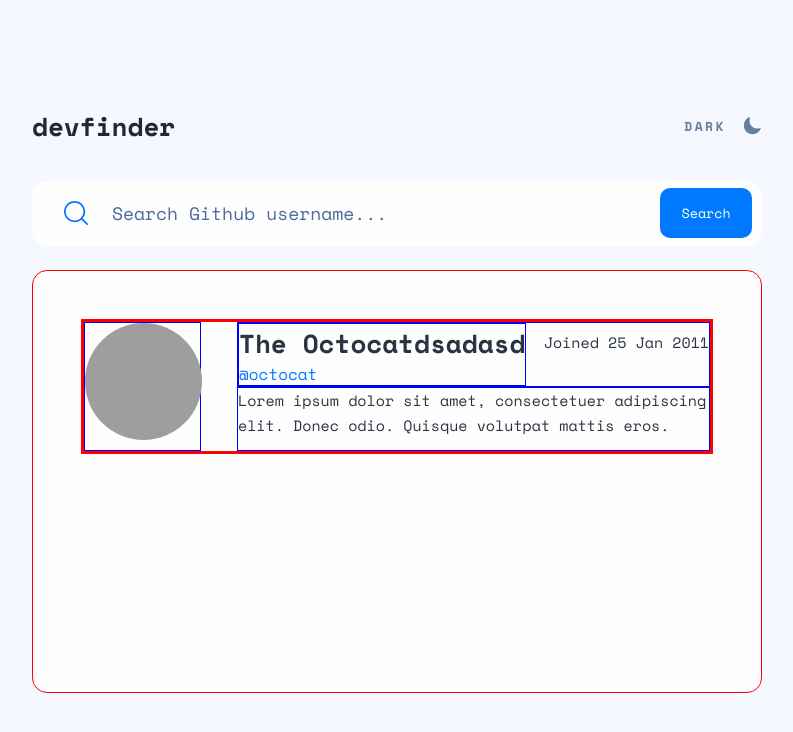
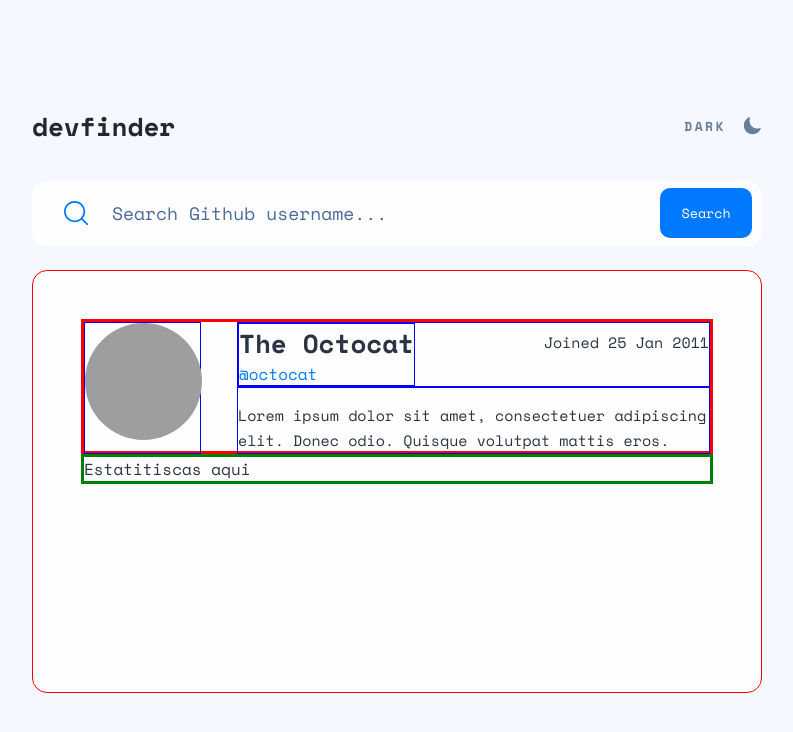
Before and after one commit to brunocs90/github-user-search-app, a React (Vite) app: page / in a window 1280 px wide. Shown: the top 732 px of the page, without its empty margins (243-1036 px from the left). Built offline with nearby package versions, Linux system fonts and the light colour scheme; grey boxes are pictures that could not be loaded.

Commit message:
user Statistics

```diff
--- a/src/components/CardUser/index.tsx
+++ b/src/components/CardUser/index.tsx
@@ -1,10 +1,12 @@
 import UserHeader from '../UserHeader';
+import UserStatistics from '../UserStatistics';
 import { CardUserContainer } from './styles';
 
 export default function CardUser() {
     return (
         <CardUserContainer>
             <UserHeader />
+            <UserStatistics />
         </CardUserContainer>
     );
 }
--- a/src/components/UserHeader/index.tsx
+++ b/src/components/UserHeader/index.tsx
@@ -1,14 +1,14 @@
-import { UserHeaderContainerBio } from './styles';
+import { UserHeaderContainer } from './styles';
 
 export default function UserHeader() {
     return (
-        <UserHeaderContainerBio>
+        <UserHeaderContainer>
             <div id="item-1">
                 <img className="avatar" src="https://github.com/brunocs90.png" alt="" />
             </div>
             <div id="item-2">
                 <div>
-                    <h2 className="user">The Octocatdsadasd</h2>
+                    <h2 className="user">The Octocat</h2>
                     <a className="login" href="">
                         @octocat
                     </a>
@@ -20,6 +20,6 @@ export default function UserHeader() {
                     Lorem ipsum dolor sit amet, consectetuer adipiscing elit. Donec odio. Quisque volutpat mattis eros.
                 </p>
             </div>
-        </UserHeaderContainerBio>
+        </UserHeaderContainer>
     );
 }
--- a/src/components/UserHeader/styles.ts
+++ b/src/components/UserHeader/styles.ts
@@ -1,6 +1,6 @@
 import styled from 'styled-components';
 
-export const UserHeaderContainerBio = styled.div`
+export const UserHeaderContainer = styled.div`
     height: 8.438rem;
     display: grid;
     grid-template-columns: 7.313rem auto auto;
@@ -42,6 +42,9 @@ export const UserHeaderContainerBio = styled.div`
         .login {
             padding-top: 2px;
             color: ${({ theme }) => theme.colors.link};
+            :hover {
+                text-decoration: underline;
+            }
         }
 
         .join {
@@ -57,6 +60,7 @@ export const UserHeaderContainerBio = styled.div`
         grid-column-start: 2;
         grid-column-end: 4;
         margin-left: 2.25rem;
+        padding-top: 15px;
 
         color: ${({ theme }) => theme.colors['text-primary']};
         font-size: ${({ theme }) => theme.Typography.Body['font-size']};
--- /dev/null
+++ b/src/components/UserStatistics/index.tsx
@@ -0,0 +1,9 @@
+import { UserStatisticsContainer } from './styles';
+
+export default function UserStatistics() {
+    return (
+        <UserStatisticsContainer>
+            <div>Estatitiscas aqui</div>
+        </UserStatisticsContainer>
+    );
+}
--- /dev/null
+++ b/src/components/UserStatistics/styles.ts
@@ -0,0 +1,5 @@
+import styled from 'styled-components';
+
+export const UserStatisticsContainer = styled.div`
+    border: solid green;
+`;
```
